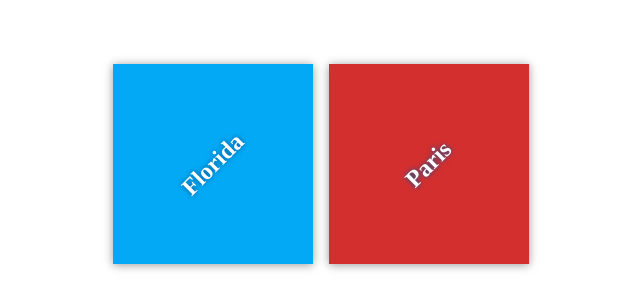
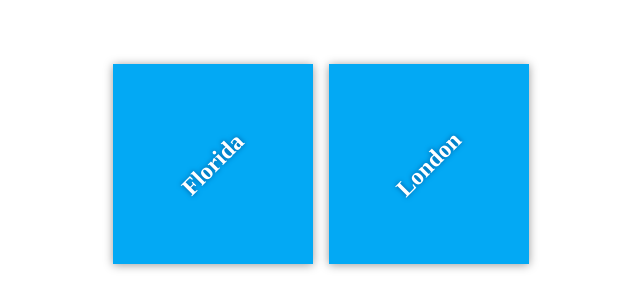
Before and after one commit to Sarah-khalid/my-travel-plans, a plain HTML site: page index.html in a window 1280 px wide. Shown: the part 236-544 px from the top of the page, without its empty margins (319-959 px from the left). Drawn offline with Linux system fonts and the light colour scheme.

Commit message:
Add starting destinations

```diff
--- a/index.html
+++ b/index.html
@@ -14,8 +14,8 @@
 <h2>Florida</h2>
 </div>
 
-<div class="destination" id="paris">
-<h2>Paris</h2>
+<div class="destination" id="London">
+<h2>London</h2>
 </div>
 </div>
 </div>
```
